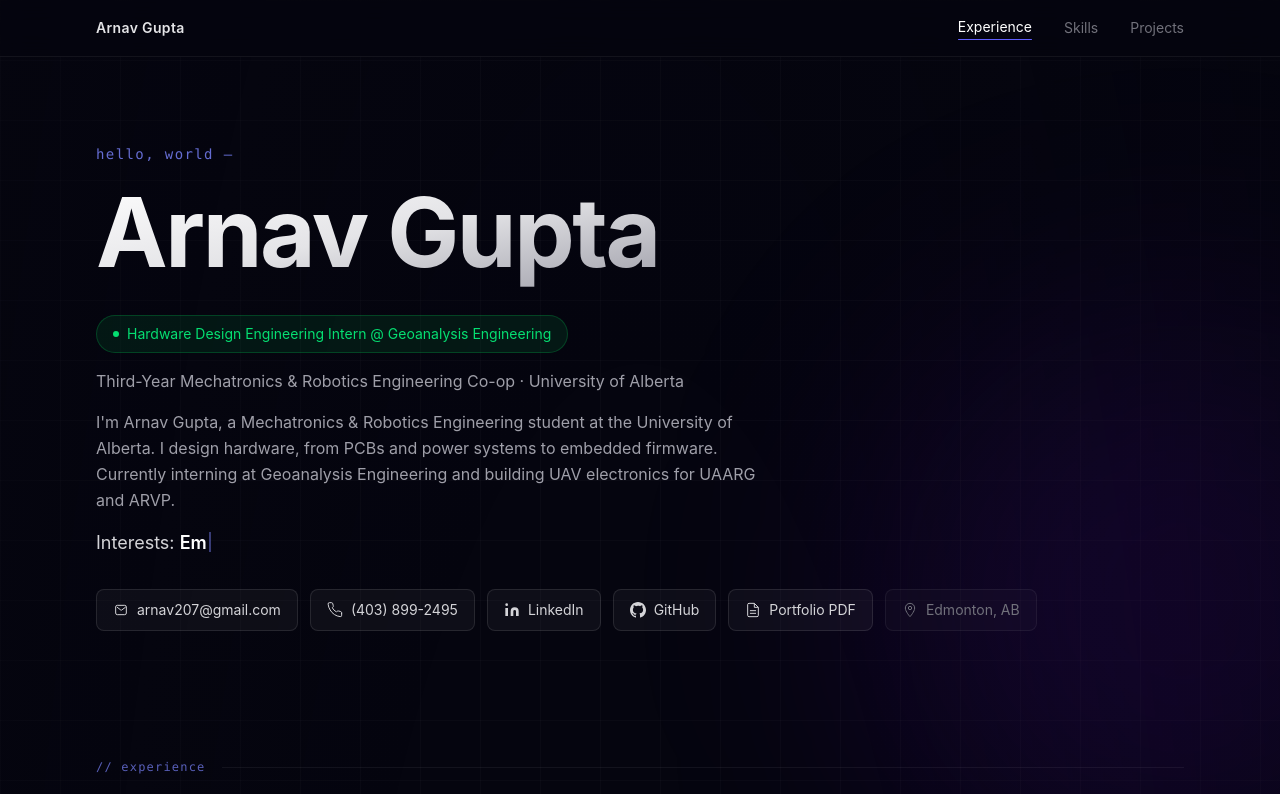
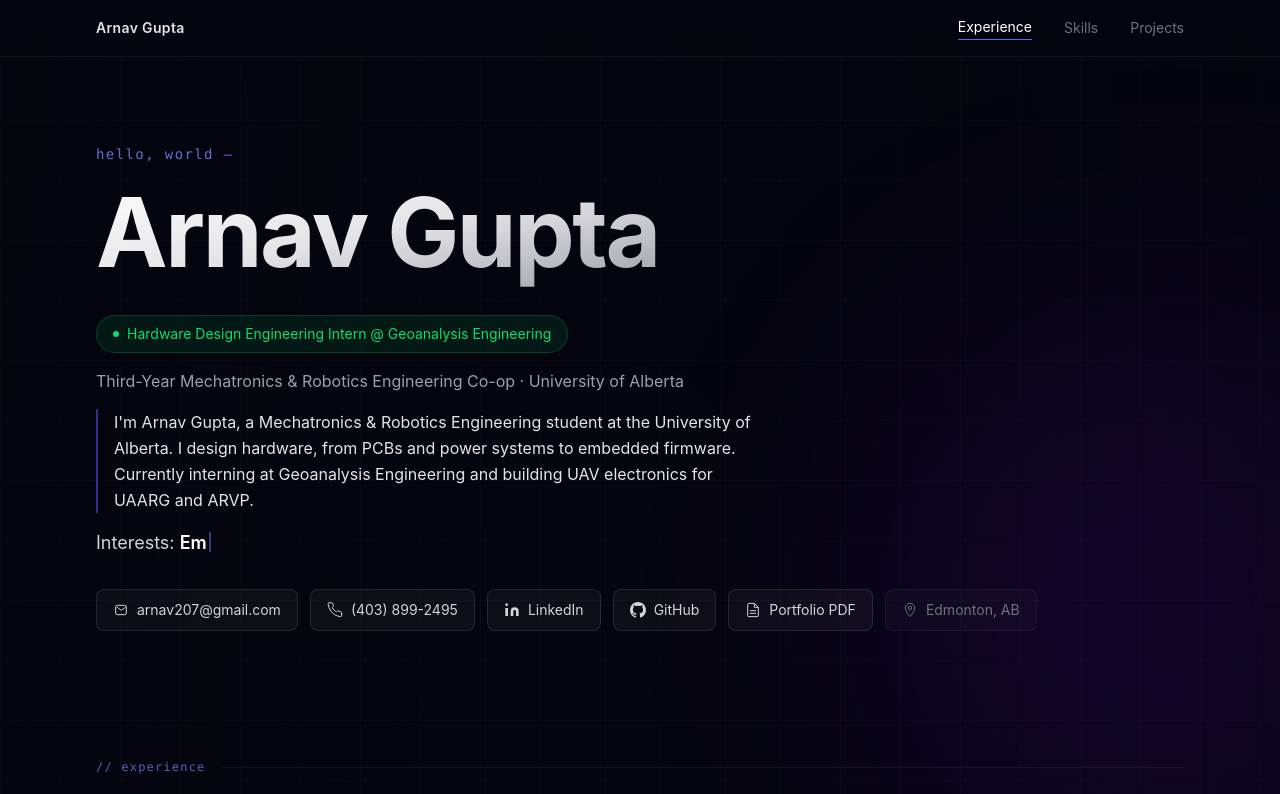
Before and after one commit to Arn0vG/Portfolio, a Next.js app: page / in a window 1280 px wide. Shown: the top 794 px of the page. Built offline with nearby package versions, Linux system fonts and the light colour scheme.

Commit message:
more bold

```diff
--- a/app/page.tsx
+++ b/app/page.tsx
@@ -276,9 +276,11 @@ export default function Home() {
             </p>
 
             {/* Bio — fades in after hero types out */}
-            <p className="max-w-2xl text-base text-zinc-400 leading-relaxed" style={contactStyle}>
-              I&apos;m Arnav Gupta, a Mechatronics &amp; Robotics Engineering student at the University of Alberta. I design hardware, from PCBs and power systems to embedded firmware. Currently interning at Geoanalysis Engineering and building UAV electronics for UAARG and ARVP.
-            </p>
+            <div className="max-w-2xl border-l-2 border-indigo-500/50 pl-4" style={contactStyle}>
+              <p className="text-base text-zinc-200 leading-relaxed">
+                I&apos;m Arnav Gupta, a Mechatronics &amp; Robotics Engineering student at the University of Alberta. I design hardware, from PCBs and power systems to embedded firmware. Currently interning at Geoanalysis Engineering and building UAV electronics for UAARG and ARVP.
+              </p>
+            </div>
 
             {/* Interests — appears after hero is done */}
             <p className="text-lg text-zinc-300 min-h-[1.75rem]" style={contactStyle}>
```
